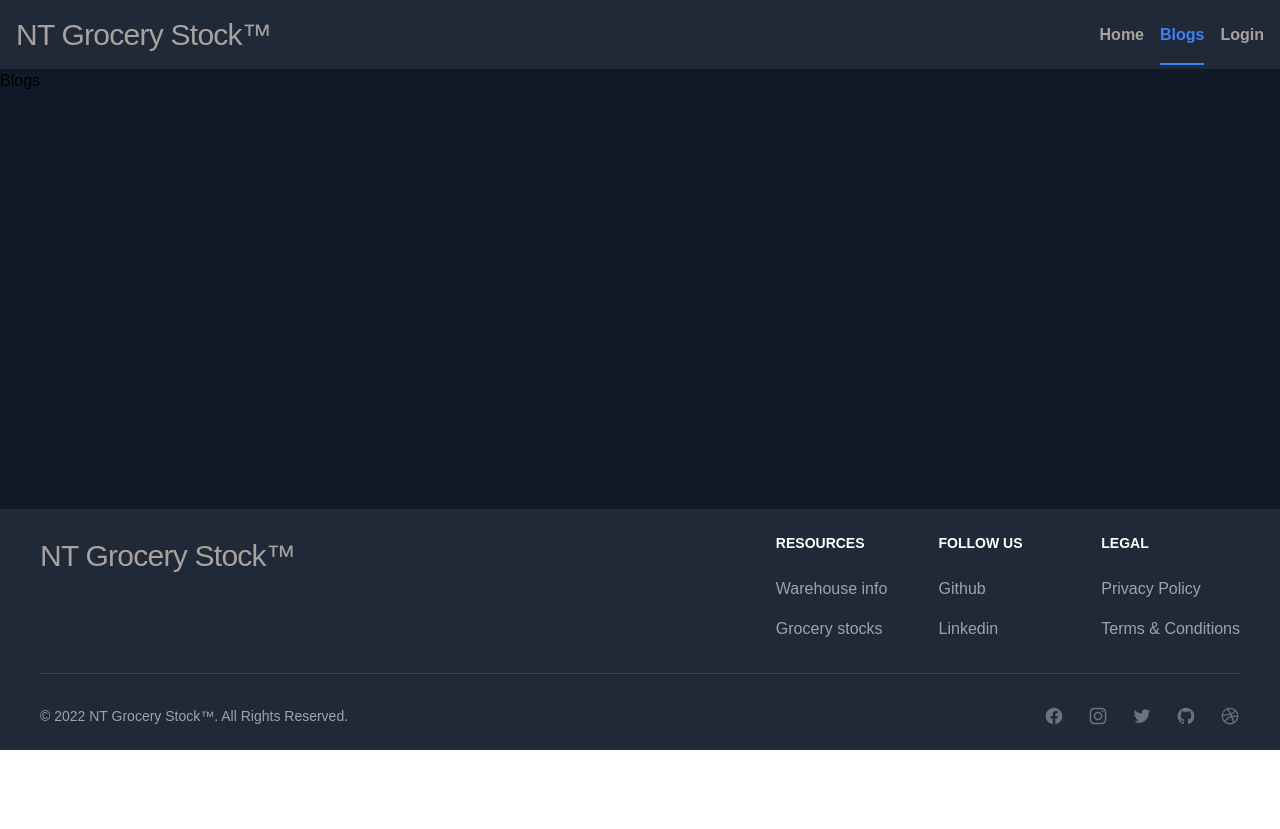
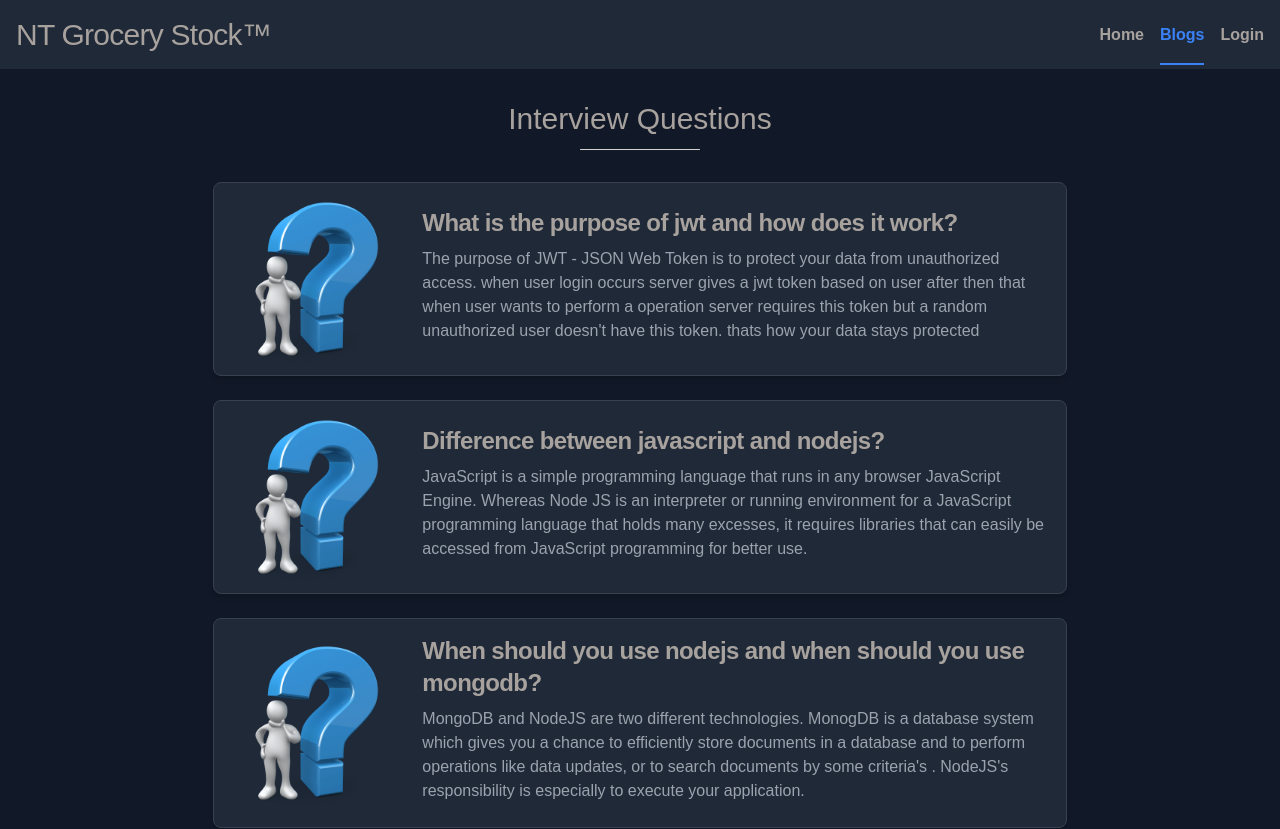
Before and after one commit to TouhidZaman/nt-grocery-stock-client, a React (Create React App) app: page /blogs in a window 1280 px wide. Shown: the top 829 px of the page. Before the commit the page ends 800 px from the top, so only its background shows below. Built offline with nearby package versions, Linux system fonts and the light colour scheme; no server answers.

Commit message:
blogs interview question added

```diff
--- /dev/null
+++ b/public/questions-data.json
@@ -0,0 +1,22 @@
+[
+  {
+    "id": "555623dde2842f516000e98dcb7",
+    "question": "What is the purpose of jwt and how does it work?",
+    "answer": "The purpose of JWT - JSON Web Token is to protect your data from unauthorized access. when user login occurs server gives a jwt token based on user after then that when user wants to perform a operation server requires this token but a random unauthorized user doesn't have this token. thats how your data stays protected"
+  },
+  {
+    "id": "444623dde289b96ec492dc08e34",
+    "question": "Difference between javascript and nodejs?",
+    "answer": "JavaScript is a simple programming language that runs in any browser JavaScript Engine. Whereas Node JS is an interpreter or running environment for a JavaScript programming language that holds many excesses, it requires libraries that can easily be accessed from JavaScript programming for better use."
+  },
+  {
+    "id": "444623dde28f8265119cf0ee94e",
+    "question": "When should you use nodejs and when should you use mongodb?",
+    "answer": "MongoDB and NodeJS are two different technologies. MonogDB is a database system which gives you a chance to efficiently store documents in a database and to perform operations like data updates, or to search documents by some criteria's . NodeJS's responsibility is especially to execute your application."
+  },
+  {
+    "id": "444623dde2842f516000e98dcb7",
+    "question": "Differences between sql and nosql databases?",
+    "answer": "SQL databases are vertically scalable, while NoSQL databases are horizontally scalable. SQL databases are table-based, while NoSQL databases are document, key-value, graph, or wide-column stores. SQL databases are better for multi-row transactions, while NoSQL is better for unstructured data like documents or JSON."
+  }
+]
--- a/src/components/layout/pages/blogs/Blogs.js
+++ b/src/components/layout/pages/blogs/Blogs.js
@@ -1,11 +1,39 @@
-import React from 'react';
-// import ConfirmModal from '../../../ui/confirm-modal/ConfirmModal';
+import React, { useEffect, useState } from "react";
+import questionImage1 from "../../../../images/question-image-1.png";
 
 const Blogs = () => {
+    const [questions, setQuestions] = useState([]);
+
+    useEffect(() => {
+        fetch("questions-data.json")
+            .then((res) => res.json())
+            .then((data) => setQuestions(data));
+    }, []);
+
     return (
-        <div>
-            <h3>Blogs</h3>
-            {/* <ConfirmModal /> */}
+        <div className="w-5/6 md:w-2/3 lg:w-2/3 mx-auto py-8">
+            <div className="flex flex-col items-center pb-6">
+                <h3 className="text-3xl text-stone-400 mb-3">Interview Questions</h3>
+                <div className="mb-2 border-b w-[120px] border-stone-300 rounded-lg"></div>
+            </div>
+            {questions.map((q) => (
+                <div
+                    key={q.id}
+                    className="mb-6 flex flex-col items-center rounded-lg border shadow-md md:flex-row border-gray-700 bg-gray-800"
+                >
+                    <img
+                        className="object-cover w-full h-96 rounded-t-lg md:h-auto md:w-48 md:rounded-none md:rounded-l-lg"
+                        src={questionImage1}
+                        alt="Item-img"
+                    />
+                    <div className="flex flex-col justify-between p-4 leading-normal">
+                        <h5 className="mb-2 text-center md:text-left text-2xl font-bold tracking-tight text-stone-400">
+                            {q.question}
+                        </h5>
+                        <p className="mb-2 text-justify md:text-left  font-normal text-gray-400">{q.answer}</p>
+                    </div>
+                </div>
+            ))}
         </div>
     );
 };
```
Also changed, not shown: src/images/question-image-1.png (added).
